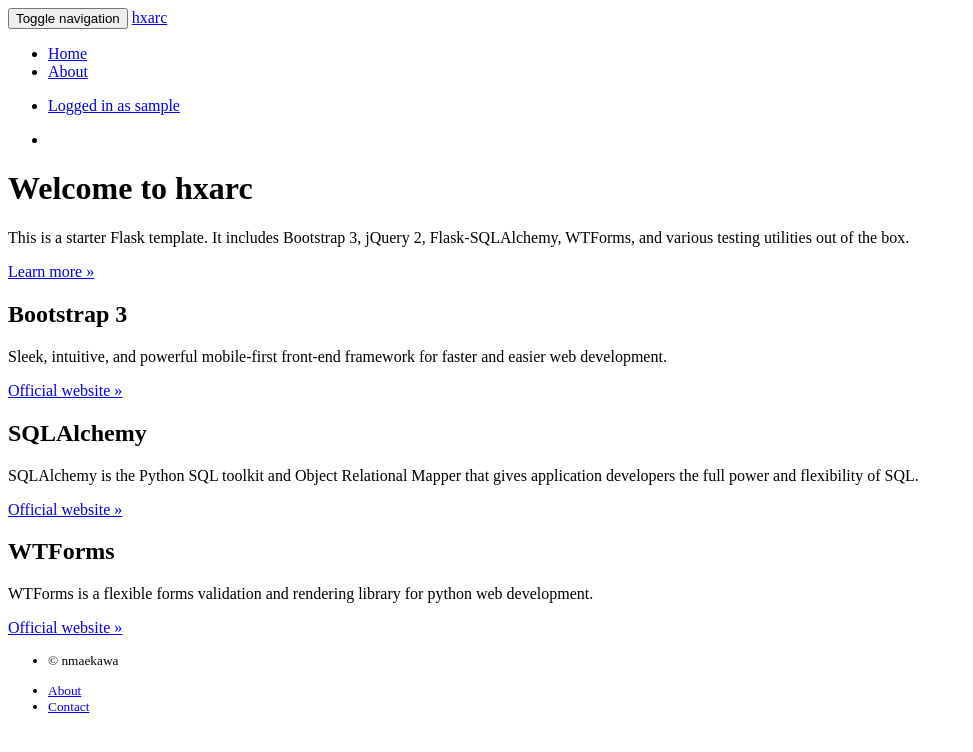
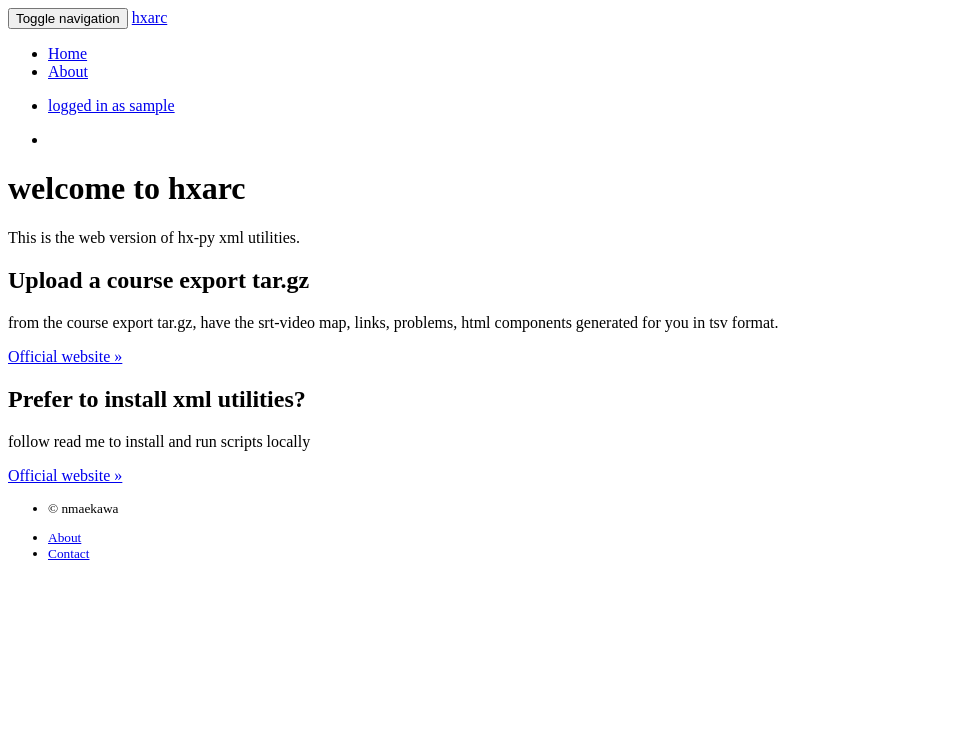
Before and after one commit to nmaekawa/hxarc, a Flask app: template hxarc/templates/public/home.html in a window 1280 px wide. Shown: the top 752 px of the page, without its empty margins (0-973 px from the left). Run offline with Flask 2, Linux system fonts and the light colour scheme; the template is opened without the code that fills it, so the values that code supplies are empty; the visitor is signed in with stand-in values (Sample User, id 1); data comes from the database, SQL or seed files in the repository; some libraries are stand-ins or nearby versions.

Commit message:
remove register button; home page
add upload blueprint and script subprocess

```diff
--- a/autoapp.py
+++ b/autoapp.py
@@ -5,6 +5,9 @@ from flask.helpers import get_debug_flag
 from hxarc.app import create_app
 from hxarc.settings import DevConfig, ProdConfig
 
+
+# TODO: add dotenv
+
 CONFIG = DevConfig if get_debug_flag() else ProdConfig
 
 app = create_app(CONFIG)
--- a/hxarc/app.py
+++ b/hxarc/app.py
@@ -2,7 +2,7 @@
 """The app module, containing the app factory function."""
 from flask import Flask, render_template
 
-from hxarc import commands, public, user
+from hxarc import commands, public, user, upload
 from hxarc.extensions import bcrypt, cache, csrf_protect, db, debug_toolbar, login_manager, migrate, webpack
 from hxarc.settings import ProdConfig
 
@@ -39,6 +39,7 @@ def register_blueprints(app):
     """Register Flask blueprints."""
     app.register_blueprint(public.views.blueprint)
     app.register_blueprint(user.views.blueprint)
+    app.register_blueprint(upload.views.blueprint)
     return None
 
 
--- a/hxarc/public/views.py
+++ b/hxarc/public/views.py
@@ -46,14 +46,16 @@ def logout():
 @blueprint.route('/register/', methods=['GET', 'POST'])
 def register():
     """Register new user."""
-    form = RegisterForm(request.form)
-    if form.validate_on_submit():
-        User.create(username=form.username.data, email=form.email.data, password=form.password.data, active=True)
-        flash('Thank you for registering. You can now log in.', 'success')
-        return redirect(url_for('public.home'))
-    else:
-        flash_errors(form)
-    return render_template('public/register.html', form=form)
+    return redirect(url_for('public.home'))
+
+#    form = RegisterForm(request.form)
+#    if form.validate_on_submit():
+#        User.create(username=form.username.data, email=form.email.data, password=form.password.data, active=True)
+#        flash('Thank you for registering. You can now log in.', 'success')
+#        return redirect(url_for('public.home'))
+#    else:
+#        flash_errors(form)
+#    return render_template('public/register.html', form=form)
 
 
 @blueprint.route('/about/')
--- a/hxarc/templates/nav.html
+++ b/hxarc/templates/nav.html
@@ -25,22 +25,24 @@
     {% if current_user and current_user.is_authenticated %}
     <ul class="nav navbar-nav navbar-right">
         <li>
-            <p class="navbar-text"><a class="navbar-link" href="{{ url_for('user.members') }}">Logged in as {{ current_user.username }}</a></p>
+            <p class="navbar-text"><a class="navbar-link" href="{{ url_for('user.members') }}">logged in as {{ current_user.username }}</a></p>
         </li>
         <li><a class="navbar-link" href="{{ url_for('public.logout') }}"><i class="fa fa-sign-out"></i></a></li>
 
     </ul>
     {% elif form %}
+    <!--
     <ul class="nav navbar-nav navbar-right">
       <li><a href="{{ url_for('public.register') }}">Create account</a></li>
     </ul>
+    -->
     <form id="loginForm" method="POST" class="navbar-form form-inline navbar-right" action="/" role="login">
       <input type="hidden" name="csrf_token" value="{{ csrf_token() }}"/>
       <div class="form-group">
         {{ form.username(placeholder="Username", class_="form-control") }}
         {{ form.password(placeholder="Password", class_="form-control") }}
       </div>
-      <button type="submit" class="btn btn-default">Log in</button>
+      <button type="submit" class="btn btn-default">log in</button>
     </form>
     {% endif %}
   </div><!-- /.navbar-collapse -->
--- a/hxarc/templates/public/home.html
+++ b/hxarc/templates/public/home.html
@@ -4,29 +4,24 @@
 <!-- Main jumbotron for a primary marketing message or call to action -->
 <div class="jumbotron">
 
-  <h1>Welcome to hxarc</h1>
+  <h1>welcome to hxarc</h1>
 
-  <p>This is a starter Flask template. It includes Bootstrap 3, jQuery 2, Flask-SQLAlchemy, WTForms, and various testing utilities out of the box.</p>
-  <p><a href="https://github.com/sloria/cookiecutter-flask" class="btn btn-primary btn-large">Learn more &raquo;</a></p>
+  <p>This is the web version of hx-py xml utilities.</p>
 </div><!-- /.jumbotron -->
 
 <div class="body-content">
   <div class="row">
-    <div class="col-lg-4">
-      <h2><i class="fa fa-code"></i> Bootstrap 3</h2>
-      <p>Sleek, intuitive, and powerful mobile-first front-end framework for faster and easier web development.</p>
+    <div class="col-lg-6">
+      <h2><i class="fa fa-upload"></i> Upload a course export tar.gz</h2>
+      <p>from the course export tar.gz, have the srt-video map, links, problems, html
+      components generated for you in tsv format.</p>
       <p><a class="btn btn-default" href="http://getbootstrap.com/">Official website &raquo;</a></p>
     </div>
-    <div class="col-lg-4">
-      <h2><i class="fa fa-flask"></i> SQLAlchemy</h2>
-      <p>SQLAlchemy is the Python SQL toolkit and Object Relational Mapper that gives application developers the full power and flexibility of SQL.</p>
-      <p><a href="http://www.sqlalchemy.org/" class="btn btn-default">Official website &raquo;</a></p>
+    <div class="col-lg-6">
+      <h2><i class="fa fa-file-code-o"></i> Prefer to install xml utilities?</h2>
+      <p>follow read me to install and run scripts locally</p>
+      <p><a href="https://github.com/Colin-Fredericks/hx-py/tree/master/XML_utilities" class="btn btn-default">Official website &raquo;</a></p>
    </div>
-    <div class="col-lg-4">
-      <h2><i class="fa fa-edit"></i> WTForms</h2>
-      <p>WTForms is a flexible forms validation and rendering library for python web development.</p>
-      <p><a href="http://wtforms.simplecodes.com/" class="btn btn-default">Official website &raquo;</a></p>
-    </div>
   </div><!-- /.row -->
 </div>
 {% endblock %}
--- /dev/null
+++ b/hxarc/upload/__init__.py
@@ -0,0 +1,3 @@
+# -*- coding: utf-8 -*-
+"""The upload module."""
+from . import views  # noqa
```
Also changed, not shown: hxarc/settings.py (+10 -1 lines), hxarc/templates/upload/upload_form.html (added, +17 -0 lines), hxarc/upload/forms.py (added, +17 -0 lines), hxarc/upload/views.py (added, +63 -0 lines), hxarc/utils.py (+23 -0 lines).
